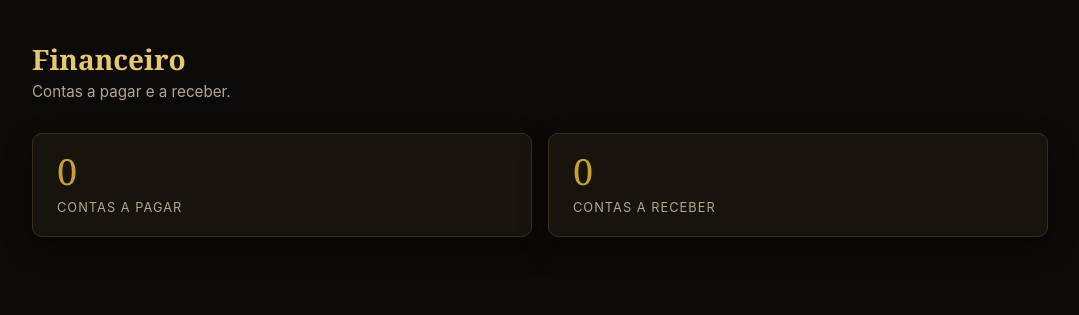
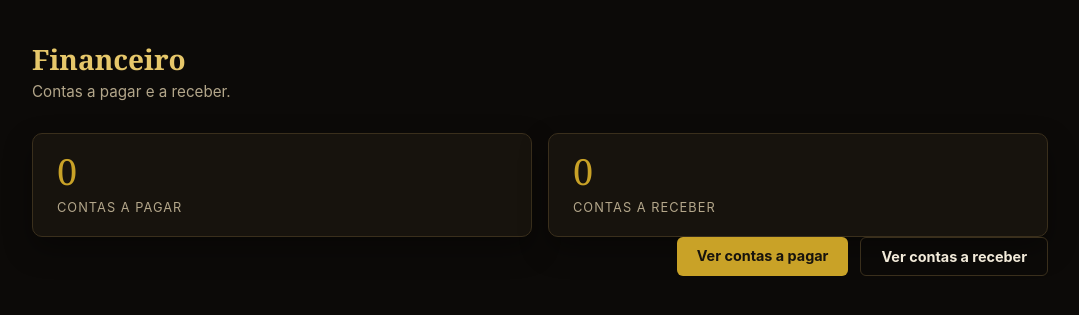
Before and after one commit to Arthur-Ferreira-Fernandes/Adega-Escritorio, a Django app: page /financeiro/ in a window 1280 px wide. Shown: the part 69-384 px from the top of the page, without its empty margins (100-1179 px from the left). Run offline with Django 5.2, Linux system fonts and the light colour scheme; data that the repository does not hold is empty.

Commit message:
Adiciona CRUD de Contas a Pagar e Contas a Receber
/financeiro/contas-a-pagar/ e /financeiro/contas-a-receber/ ganham
listar/criar/editar/excluir com o mesmo padrão HTMX inline já usado em
produtos/categorias (_renderizar decide entre fragmento e página
inteira olhando HX-Request, mensagens via OOB swap).

O formulário de criar/editar só lida com os dados de cobrança
(fornecedor/cliente, descrição, valor, vencimento) -- marcar como
paga/recebida é uma ação dedicada (botão na listagem) que seta a data
automaticamente para hoje, com guard pra não sobrescrever se já
estiver paga/recebida. ContaReceberForm inclui o vínculo opcional com
Venda.

Campos de data usam widget DateInput(type="date") -- por padrão o
ModelForm do Django renderiza DateField como texto livre, não como
seletor nativo do navegador.

Excluir não precisa tratar ProtectedError (nada referencia essas
entidades via FK), diferente do que já existe em produto/categoria.

Validado via docker compose: criação, edição preservando status de
pago, marcar como paga/recebida com idempotência, exclusão, conta a
receber com e sem vínculo de venda, fallback sem HX-Request e
exigência de login nas duas telas.

Co-Authored-By: Claude Sonnet 5 <noreply@anthropic.com>

```diff
--- /dev/null
+++ b/apps/financeiro/templates/financeiro/_contas_pagar_conteudo_htmx.html
@@ -0,0 +1,2 @@
+{% include "partials/_mensagens.html" %}
+{% include "financeiro/_contas_pagar_conteudo.html" %}
--- /dev/null
+++ b/apps/financeiro/templates/financeiro/_contas_receber_conteudo_htmx.html
@@ -0,0 +1,2 @@
+{% include "partials/_mensagens.html" %}
+{% include "financeiro/_contas_receber_conteudo.html" %}
--- a/apps/financeiro/templates/financeiro/inicio.html
+++ b/apps/financeiro/templates/financeiro/inicio.html
@@ -16,4 +16,9 @@
         <span class="stat__rotulo">Contas a receber</span>
     </div>
 </div>
+
+<div class="acoes-topo">
+    <a href="{% url 'financeiro:contas_pagar' %}" class="botao">Ver contas a pagar</a>
+    <a href="{% url 'financeiro:contas_receber' %}" class="botao botao--secundario">Ver contas a receber</a>
+</div>
 {% endblock %}
--- a/apps/financeiro/urls.py
+++ b/apps/financeiro/urls.py
@@ -1,9 +1,45 @@
 from django.urls import path
 
-from .views import InicioView
+from . import views
 
 app_name = "financeiro"
 
 urlpatterns = [
-    path("", InicioView.as_view(), name="inicio"),
+    path("", views.InicioView.as_view(), name="inicio"),
+    path("contas-a-pagar/", views.contas_pagar_lista, name="contas_pagar"),
+    path("contas-a-pagar/nova/", views.contas_pagar_nova, name="contas_pagar_nova"),
+    path(
+        "contas-a-pagar/<int:pk>/editar/",
+        views.contas_pagar_editar,
+        name="contas_pagar_editar",
+    ),
+    path(
+        "contas-a-pagar/<int:pk>/excluir/",
+        views.contas_pagar_excluir,
+        name="contas_pagar_excluir",
+    ),
+    path(
+        "contas-a-pagar/<int:pk>/marcar-paga/",
+        views.contas_pagar_marcar_paga,
+        name="contas_pagar_marcar_paga",
+    ),
+    path("contas-a-receber/", views.contas_receber_lista, name="contas_receber"),
+    path(
+        "contas-a-receber/nova/", views.contas_receber_nova, name="contas_receber_nova"
+    ),
+    path(
+        "contas-a-receber/<int:pk>/editar/",
+        views.contas_receber_editar,
+        name="contas_receber_editar",
+    ),
+    path(
+        "contas-a-receber/<int:pk>/excluir/",
+        views.contas_receber_excluir,
+        name="contas_receber_excluir",
+    ),
+    path(
+        "contas-a-receber/<int:pk>/marcar-recebida/",
+        views.contas_receber_marcar_recebida,
+        name="contas_receber_marcar_recebida",
+    ),
 ]
--- a/apps/financeiro/views.py
+++ b/apps/financeiro/views.py
@@ -1,5 +1,11 @@
+from django.contrib import messages
+from django.contrib.auth.decorators import login_required
+from django.shortcuts import get_object_or_404, redirect, render
+from django.utils import timezone
+from django.views.decorators.http import require_POST
 from django.views.generic import TemplateView
 
+from .forms import ContaPagarForm, ContaReceberForm
 from .models import ContaPagar, ContaReceber
 
 
@@ -11,3 +17,174 @@ class InicioView(TemplateView):
         contexto["total_contas_pagar"] = ContaPagar.objects.count()
         contexto["total_contas_receber"] = ContaReceber.objects.count()
         return contexto
+
+
+def _renderizar(request, contexto, *, template_htmx, template_completo):
+    template = (
+        template_htmx
+        if request.headers.get("HX-Request") == "true"
+        else template_completo
+    )
+    return render(request, template, contexto)
+
+
+# --- Contas a pagar --------------------------------------------------------
+
+def _contexto_contas_pagar(form_ativo=False, form=None, editando=None):
+    return {
+        "contas": ContaPagar.objects.select_related("fornecedor").all(),
+        "form_ativo": form_ativo,
+        "form": form,
+        "editando": editando,
+    }
+
+
+def _renderizar_contas_pagar(request, contexto):
+    return _renderizar(
+        request,
+        contexto,
+        template_htmx="financeiro/_contas_pagar_conteudo_htmx.html",
+        template_completo="financeiro/contas_pagar.html",
+    )
+
+
+@login_required
+def contas_pagar_lista(request):
+    return _renderizar_contas_pagar(request, _contexto_contas_pagar())
+
+
+@login_required
+def contas_pagar_nova(request):
+    if request.method == "POST":
+        form = ContaPagarForm(request.POST)
+        if form.is_valid():
+            form.save()
+            messages.success(request, "Conta a pagar cadastrada com sucesso.")
+            if request.headers.get("HX-Request") == "true":
+                return _renderizar_contas_pagar(request, _contexto_contas_pagar())
+            return redirect("financeiro:contas_pagar")
+    else:
+        form = ContaPagarForm()
+    return _renderizar_contas_pagar(
+        request, _contexto_contas_pagar(form_ativo=True, form=form)
+    )
+
+
+@login_required
+def contas_pagar_editar(request, pk):
+    conta = get_object_or_404(ContaPagar, pk=pk)
+    if request.method == "POST":
+        form = ContaPagarForm(request.POST, instance=conta)
+        if form.is_valid():
+            form.save()
+            messages.success(request, "Conta a pagar atualizada com sucesso.")
+            if request.headers.get("HX-Request") == "true":
+                return _renderizar_contas_pagar(request, _contexto_contas_pagar())
+            return redirect("financeiro:contas_pagar")
+    else:
+        form = ContaPagarForm(instance=conta)
+    return _renderizar_contas_pagar(
+        request, _contexto_contas_pagar(form_ativo=True, form=form, editando=conta)
+    )
+
+
+@login_required
+@require_POST
+def contas_pagar_excluir(request, pk):
+    conta = get_object_or_404(ContaPagar, pk=pk)
+    conta.delete()
+    messages.success(request, "Conta a pagar excluída.")
+    return _renderizar_contas_pagar(request, _contexto_contas_pagar())
+
+
+@login_required
+@require_POST
+def contas_pagar_marcar_paga(request, pk):
+    conta = get_object_or_404(ContaPagar, pk=pk)
+    if not conta.pago:
+        conta.pago = True
+        conta.pago_em = timezone.now().date()
+        conta.save(update_fields=["pago", "pago_em"])
+        messages.success(request, "Conta marcada como paga.")
+    return _renderizar_contas_pagar(request, _contexto_contas_pagar())
+
+
+# --- Contas a receber -------------------------------------------------------
+
+def _contexto_contas_receber(form_ativo=False, form=None, editando=None):
+    return {
+        "contas": ContaReceber.objects.select_related("cliente", "venda").all(),
+        "form_ativo": form_ativo,
+        "form": form,
+        "editando": editando,
+    }
+
+
+def _renderizar_contas_receber(request, contexto):
+    return _renderizar(
+        request,
+        contexto,
+        template_htmx="financeiro/_contas_receber_conteudo_htmx.html",
+        template_completo="financeiro/contas_receber.html",
+    )
+
+
+@login_required
+def contas_receber_lista(request):
+    return _renderizar_contas_receber(request, _contexto_contas_receber())
+
+
+@login_required
+def contas_receber_nova(request):
+    if request.method == "POST":
+        form = ContaReceberForm(request.POST)
+        if form.is_valid():
+            form.save()
+            messages.success(request, "Conta a receber cadastrada com sucesso.")
+            if request.headers.get("HX-Request") == "true":
+                return _renderizar_contas_receber(request, _contexto_contas_receber())
+            return redirect("financeiro:contas_receber")
+    else:
+        form = ContaReceberForm()
+    return _renderizar_contas_receber(
+        request, _contexto_contas_receber(form_ativo=True, form=form)
+    )
+
+
+@login_required
+def contas_receber_editar(request, pk):
+    conta = get_object_or_404(ContaReceber, pk=pk)
+    if request.method == "POST":
+        form = ContaReceberForm(request.POST, instance=conta)
+        if form.is_valid():
+            form.save()
+            messages.success(request, "Conta a receber atualizada com sucesso.")
+            if request.headers.get("HX-Request") == "true":
+                return _renderizar_contas_receber(request, _contexto_contas_receber())
+            return redirect("financeiro:contas_receber")
+    else:
+        form = ContaReceberForm(instance=conta)
+    return _renderizar_contas_receber(
+        request, _contexto_contas_receber(form_ativo=True, form=form, editando=conta)
+    )
+
+
+@login_required
+@require_POST
+def contas_receber_excluir(request, pk):
+    conta = get_object_or_404(ContaReceber, pk=pk)
+    conta.delete()
+    messages.success(request, "Conta a receber excluída.")
+    return _renderizar_contas_receber(request, _contexto_contas_receber())
+
+
+@login_required
+@require_POST
+def contas_receber_marcar_recebida(request, pk):
+    conta = get_object_or_404(ContaReceber, pk=pk)
+    if not conta.recebido:
+        conta.recebido = True
+        conta.recebido_em = timezone.now().date()
+        conta.save(update_fields=["recebido", "recebido_em"])
+        messages.success(request, "Conta marcada como recebida.")
+    return _renderizar_contas_receber(request, _contexto_contas_receber())
--- a/static/css/site.css
+++ b/static/css/site.css
@@ -435,7 +435,8 @@ a {
 /* HTMX: feedback visual enquanto uma ação está em andamento */
 
 #venda-conteudo.htmx-request,
-#estoque-conteudo.htmx-request {
+#estoque-conteudo.htmx-request,
+#financeiro-conteudo.htmx-request {
     opacity: 0.6;
 }
 
```
Also changed, not shown: apps/financeiro/forms.py (added, +17 -0 lines), apps/financeiro/templates/financeiro/_contas_pagar_conteudo.html (added, +91 -0 lines), apps/financeiro/templates/financeiro/_contas_receber_conteudo.html (added, +93 -0 lines), apps/financeiro/templates/financeiro/contas_pagar.html (added, +12 -0 lines), apps/financeiro/templates/financeiro/contas_receber.html (added, +12 -0 lines).
